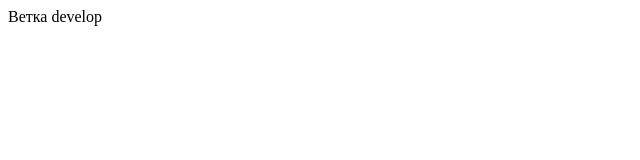
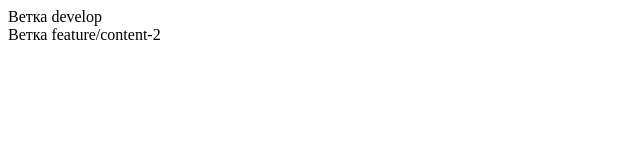
Before and after one commit to german-test/git-test, a plain HTML site: page index.html in a window 1280 px wide. Shown: the whole page, without its empty margins (0-640 px from the left). Drawn offline with Linux system fonts and the light colour scheme.

Commit message:
Добавили секцию content

```diff
--- a/index.html
+++ b/index.html
@@ -10,5 +10,8 @@
             Ветка develop
         </div>
     </header>
+    <section class="content">
+        <div class="content-title">Ветка feature/content-2</div>
+    </section>
 </body>
 </html>
```
